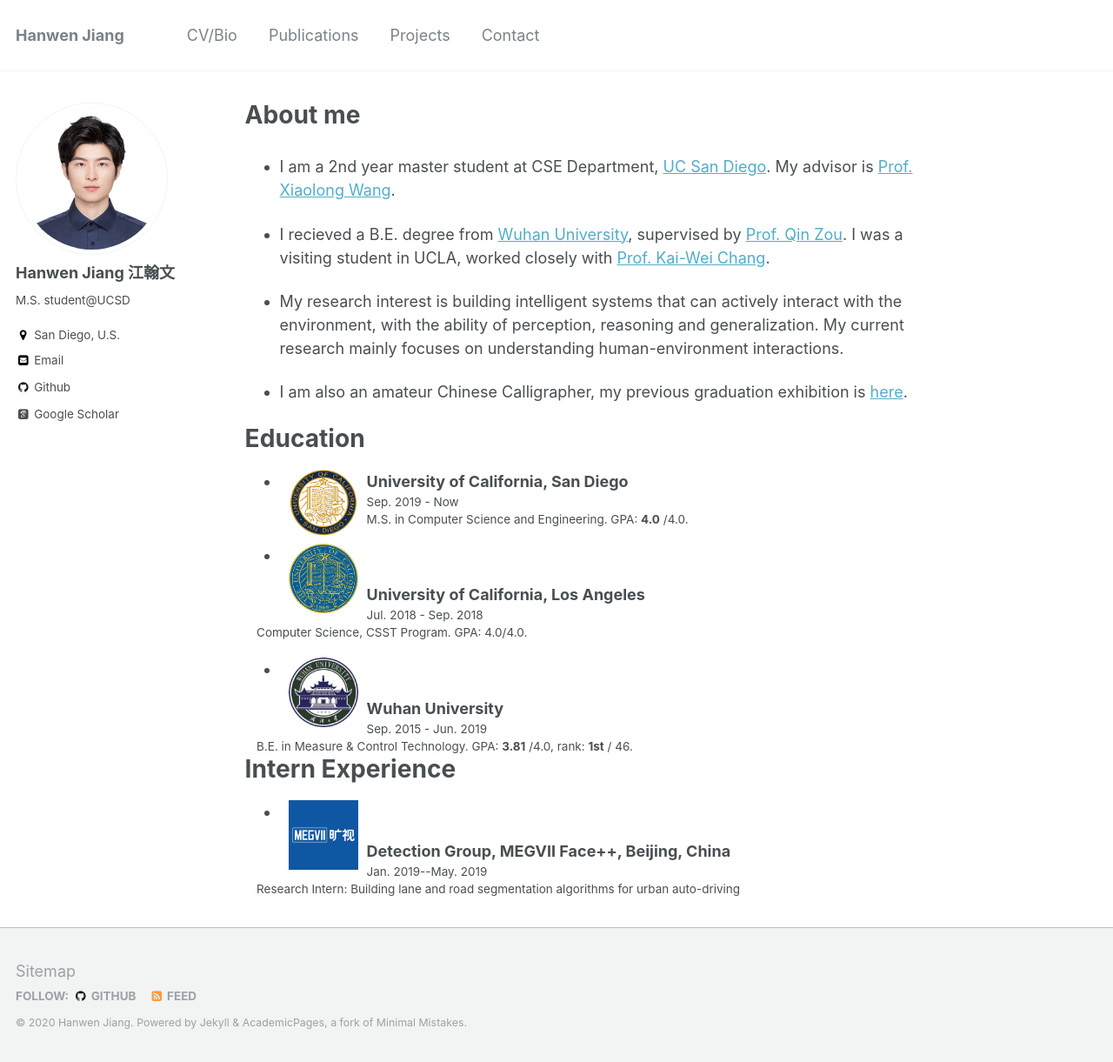
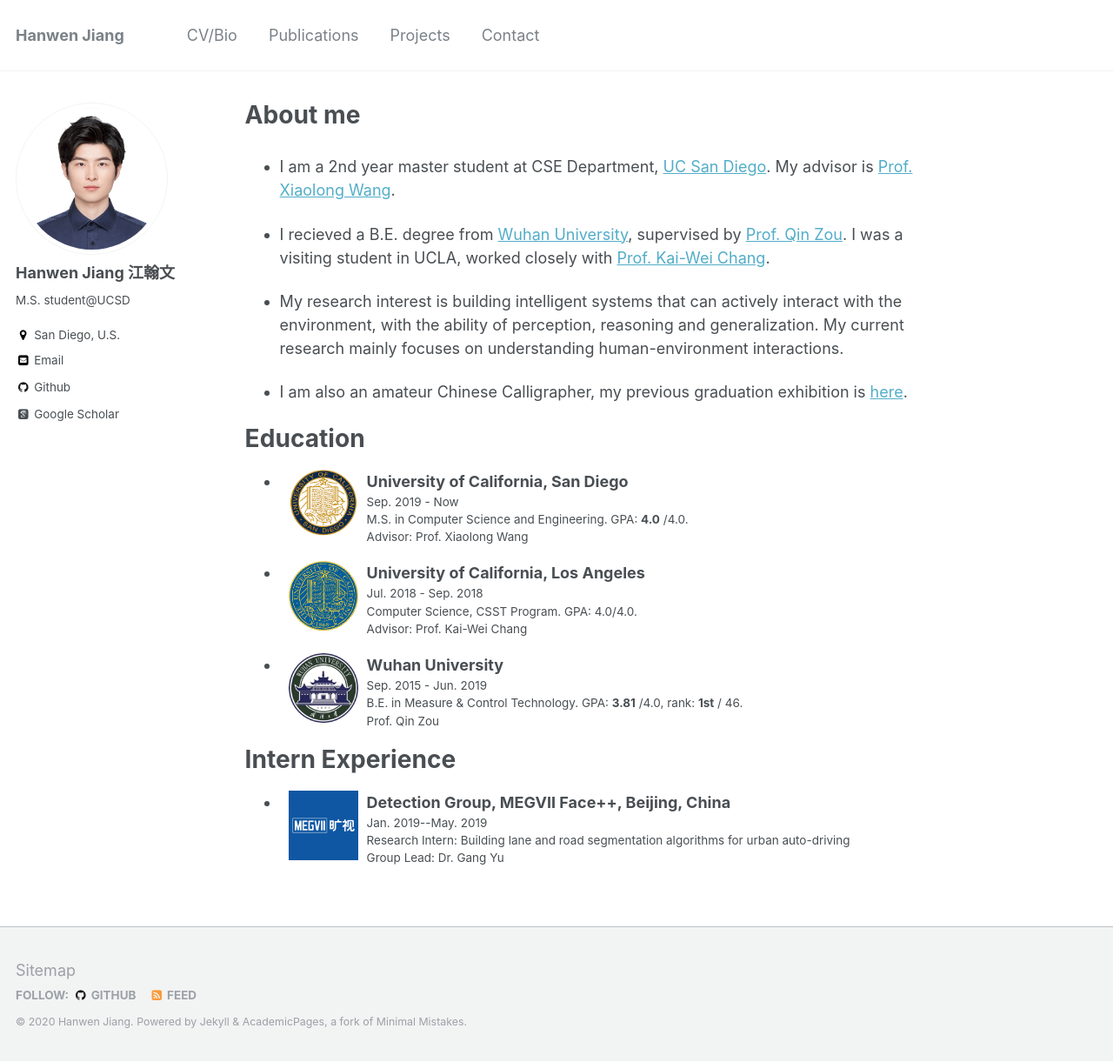
Before and after one commit to hwjiang1510/hwjiang1510.github.io, a Jekyll site: the page built from _pages/about.md, in a window 1280 px wide and 1221 px high. Shown: the whole window at 87% size. Built offline with Jekyll 4.4.1, drawn with Linux system fonts in a browser that asks for light colours; some web fonts are replaced.

Commit message:
update layout

```diff
--- a/_pages/about.md
+++ b/_pages/about.md
@@ -19,21 +19,12 @@ My current research mainly focuses on understanding human-environment interactio
 
 
 # Education
-* <dl><dt><img align="left" width="80" height="80" hspace="10" src="https://jiangolder.github.io/images/UCSD.png"/></dt><dt>University of California, San Diego</dt><dd>Sep. 2019 - Now</dd><dd>M.S. in Computer Science and Engineering. GPA: <strong>4.0</strong> /4.0.</dd>
+* <dl><dt><img align="left" width="80" height="80" hspace="10" src="https://jiangolder.github.io/images/UCSD.png"/></dt><dt>University of California, San Diego</dt><dd>Sep. 2019 - Now</dd><dd>M.S. in Computer Science and Engineering. GPA: <strong>4.0</strong> /4.0.</dd><dd>Advisor: Prof. Xiaolong Wang</dd>
 
-* <dl><dt><img align="left" width="80" height="80" hspace="10" src="https://jiangolder.github.io/images/UCLA.jpg"/></dt>
-<dt>University of California, Los Angeles</dt>
-<dd>Jul. 2018 - Sep. 2018</dd>
-<dd>Computer Science, CSST Program. GPA: 4.0/4.0.</dd>
+* <dl><dt><img align="left" width="80" height="80" hspace="10" src="https://jiangolder.github.io/images/UCLA.jpg"/></dt><dt>University of California, Los Angeles</dt><dd>Jul. 2018 - Sep. 2018</dd><dd>Computer Science, CSST Program. GPA: 4.0/4.0.</dd><dd>Advisor: Prof. Kai-Wei Chang</dd>
 
-* <dl><dt><img align="left" width="80" height="80" hspace="10" src="https://jiangolder.github.io/images/whu.png"/></dt>
-<dt>Wuhan University</dt>
-<dd>Sep. 2015 - Jun. 2019</dd>
-<dd>B.E. in Measure & Control Technology. GPA: <strong>3.81</strong> /4.0, rank: <strong>1st</strong> / 46.</dd>
+* <dl><dt><img align="left" width="80" height="80" hspace="10" src="https://jiangolder.github.io/images/whu.png"/></dt><dt>Wuhan University</dt><dd>Sep. 2015 - Jun. 2019</dd><dd>B.E. in Measure & Control Technology. GPA: <strong>3.81</strong> /4.0, rank: <strong>1st</strong> / 46.</dd><dd>Prof. Qin Zou</dd>
 
 
 # Intern Experience
-* <dl><dt><img align="left" width="80" height="80" hspace="10" src="https://jiangolder.github.io/images/megvii.jpg"/></dt>
-<dt>Detection Group, MEGVII Face++, Beijing, China</dt>
-<dd>Jan. 2019--May. 2019</dd>
-<dd>Research Intern: Building lane and road segmentation algorithms for urban auto-driving</dd>
+* <dl><dt><img align="left" width="80" height="80" hspace="10" src="https://jiangolder.github.io/images/megvii.jpg"/></dt><dt>Detection Group, MEGVII Face++, Beijing, China</dt><dd>Jan. 2019--May. 2019</dd><dd>Research Intern: Building lane and road segmentation algorithms for urban auto-driving</dd><dd>Group Lead: Dr. Gang Yu</dd>
```
